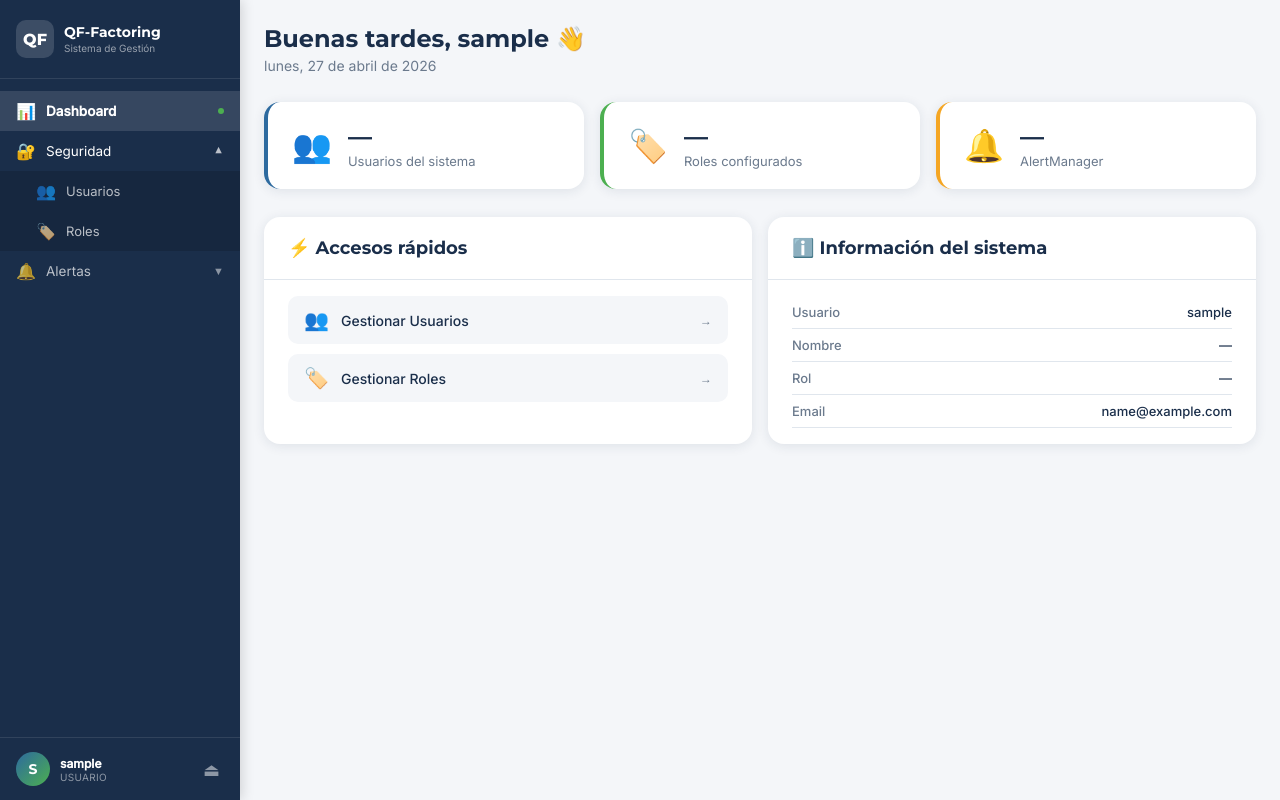
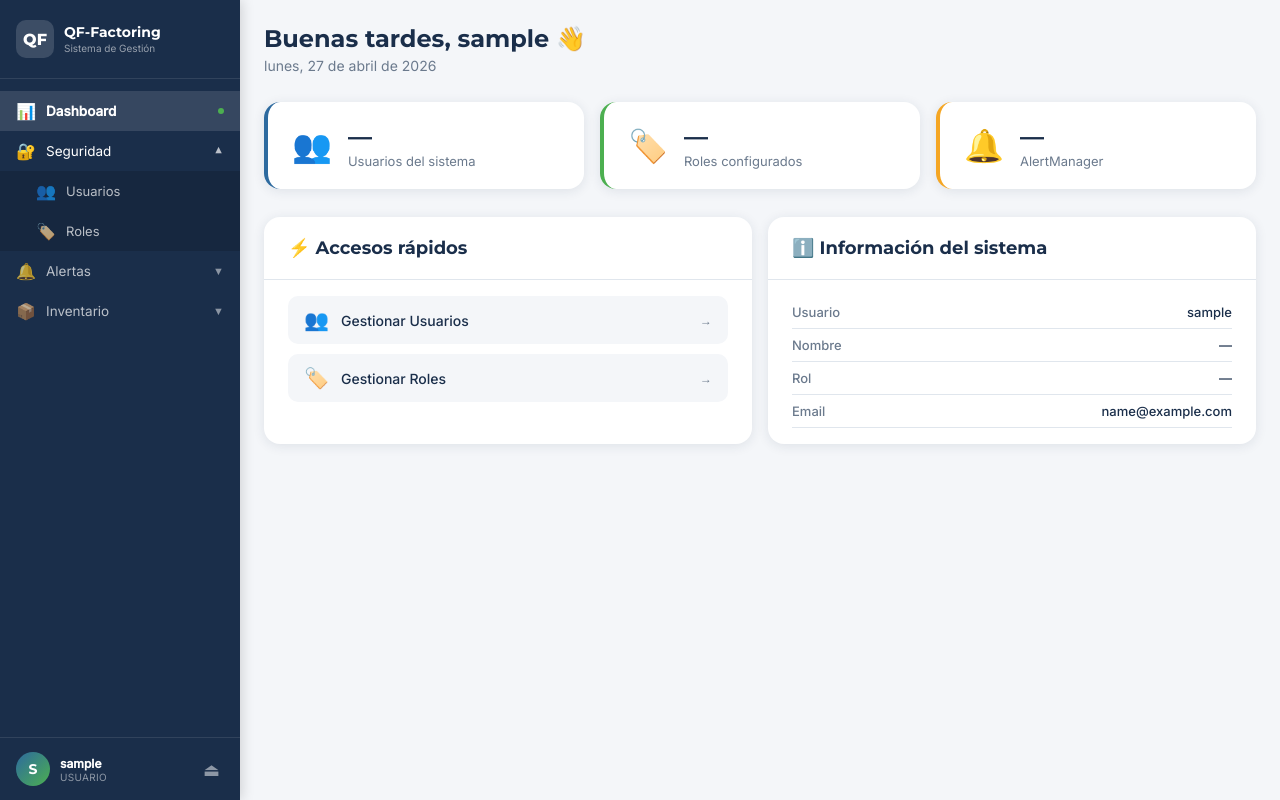
Before and after one commit to JeanSiul/Qf-Factoring, a React (Vite) app: page /dashboard in a window 1280 px wide. Built offline with nearby package versions, Linux system fonts and the light colour scheme; sample sign-in values are in the browser's storage.

Commit message:
Add files via upload

```diff
--- a/src/components/Sidebar.jsx
+++ b/src/components/Sidebar.jsx
@@ -22,85 +22,55 @@ const menuItems = [
       { icon: '📬', label: 'Cola de envíos', path: '/alertas/cola' },
     ]
   },
+  {
+    icon: '📦', label: 'Inventario', path: null,
+    children: [
+      { icon: '📊', label: 'Dashboard', path: '/inventario/dashboard' },
+      { icon: '🗂️', label: 'Grupos y Atributos', path: '/inventario/grupos' },
+      { icon: '📦', label: 'Items', path: '/inventario/items' },
+      { icon: '👤', label: 'Asignaciones', path: '/inventario/asignaciones' },
+    ]
+  },
 ]
 
 const Sidebar = ({ mobileOpen, onClose }) => {
   const { user, logout } = useAuth()
   const navigate = useNavigate()
   const location = useLocation()
-  const [expanded, setExpanded] = useState({ '🔐': true, '🔔': false })
+  const [expanded, setExpanded] = useState({ '🔐': true, '🔔': false, '📦': false })
 
-  const handleNav = (path) => {
-    navigate(path)
-    if (onClose) onClose()
-  }
-
-  const toggleMenu = (icon) => {
-    setExpanded(prev => ({ ...prev, [icon]: !prev[icon] }))
-  }
-
+  const handleNav = (path) => { navigate(path); if (onClose) onClose() }
+  const toggleMenu = (icon) => setExpanded(prev => ({ ...prev, [icon]: !prev[icon] }))
   const isActive = (path) => location.pathname === path
   const isGroupActive = (children) => children?.some(c => location.pathname === c.path)
 
   return (
     <>
-      {/* Mobile overlay */}
-      {mobileOpen && (
-        <div onClick={onClose} style={{
-          position: 'fixed', inset: 0, background: 'rgba(0,0,0,0.5)', zIndex: 99,
-        }} />
-      )}
-
-      <aside style={{
-        ...styles.sidebar,
-        transform: mobileOpen ? 'translateX(0)' : undefined,
-      }}>
-        {/* Logo */}
+      {mobileOpen && <div onClick={onClose} style={{ position: 'fixed', inset: 0, background: 'rgba(0,0,0,0.5)', zIndex: 99 }} />}
+      <aside style={{ ...styles.sidebar, transform: mobileOpen ? 'translateX(0)' : undefined }}>
         <div style={styles.logoArea}>
           <div style={{ display: 'flex', alignItems: 'center', gap: 10 }}>
-            <div style={styles.logoIcon}>
-              <span style={{ fontFamily: 'Montserrat', fontWeight: 800, fontSize: 16, color: 'white' }}>QF</span>
-            </div>
+            <div style={styles.logoIcon}><span style={{ fontFamily: 'Montserrat', fontWeight: 800, fontSize: 16, color: 'white' }}>QF</span></div>
             <div>
               <div style={styles.logoText}>QF-Factoring</div>
               <div style={styles.logoSub}>Sistema de Gestión</div>
             </div>
           </div>
         </div>
-
-        {/* Nav */}
         <nav style={styles.nav}>
           {menuItems.map(item => (
             <div key={item.icon}>
               {item.children ? (
                 <>
-                  <button
-                    onClick={() => toggleMenu(item.icon)}
-                    style={{
-                      ...styles.navItem,
-                      ...(expanded[item.icon] || isGroupActive(item.children) ? styles.navItemExpanded : {})
-                    }}
-                  >
+                  <button onClick={() => toggleMenu(item.icon)} style={{ ...styles.navItem, ...(expanded[item.icon] || isGroupActive(item.children) ? styles.navItemExpanded : {}) }}>
                     <span style={styles.navIcon}>{item.icon}</span>
                     <span style={styles.navLabel}>{item.label}</span>
-                    <span style={{
-                      marginLeft: 'auto', fontSize: 11, opacity: 0.7,
-                      transition: 'transform 0.2s',
-                      transform: expanded[item.icon] ? 'rotate(180deg)' : 'rotate(0)'
-                    }}>▼</span>
+                    <span style={{ marginLeft: 'auto', fontSize: 11, opacity: 0.7, transition: 'transform 0.2s', transform: expanded[item.icon] ? 'rotate(180deg)' : 'rotate(0)' }}>▼</span>
                   </button>
                   {expanded[item.icon] && (
                     <div style={styles.subMenu}>
                       {item.children.map(child => (
-                        <button
-                          key={child.path}
-                          onClick={() => handleNav(child.path)}
-                          style={{
-                            ...styles.navItem,
-                            ...styles.subItem,
-                            ...(isActive(child.path) ? styles.navItemActive : {})
-                          }}
-                        >
+                        <button key={child.path} onClick={() => handleNav(child.path)} style={{ ...styles.navItem, ...styles.subItem, ...(isActive(child.path) ? styles.navItemActive : {}) }}>
                           <span style={styles.navIcon}>{child.icon}</span>
                           <span style={styles.navLabel}>{child.label}</span>
                           {isActive(child.path) && <span style={styles.activeDot} />}
@@ -110,13 +80,7 @@ const Sidebar = ({ mobileOpen, onClose }) => {
                   )}
                 </>
               ) : (
-                <button
-                  onClick={() => handleNav(item.path)}
-                  style={{
-                    ...styles.navItem,
-                    ...(isActive(item.path) ? styles.navItemActive : {})
-                  }}
-                >
+                <button onClick={() => handleNav(item.path)} style={{ ...styles.navItem, ...(isActive(item.path) ? styles.navItemActive : {}) }}>
                   <span style={styles.navIcon}>{item.icon}</span>
                   <span style={styles.navLabel}>{item.label}</span>
                   {isActive(item.path) && <span style={styles.activeDot} />}
@@ -125,12 +89,8 @@ const Sidebar = ({ mobileOpen, onClose }) => {
             </div>
           ))}
         </nav>
-
-        {/* User info */}
         <div style={styles.userArea}>
-          <div style={styles.userAvatar}>
-            {user?.nombres?.charAt(0) || user?.username?.charAt(0) || 'U'}
-          </div>
+          <div style={styles.userAvatar}>{user?.nombres?.charAt(0) || user?.username?.charAt(0) || 'U'}</div>
           <div style={{ flex: 1, minWidth: 0 }}>
             <div style={styles.userName}>{user?.nombres || user?.username}</div>
             <div style={styles.userRole}>{user?.roles?.[0] || 'Usuario'}</div>
@@ -143,83 +103,25 @@ const Sidebar = ({ mobileOpen, onClose }) => {
 }
 
 const styles = {
-  sidebar: {
-    width: 'var(--sidebar-width)',
-    background: 'var(--qf-navy)',
-    display: 'flex',
-    flexDirection: 'column',
-    height: '100vh',
-    position: 'fixed',
-    left: 0, top: 0,
-    zIndex: 100,
-    boxShadow: '2px 0 12px rgba(0,0,0,0.15)',
-  },
-  logoArea: {
-    padding: '20px 16px',
-    borderBottom: '1px solid rgba(255,255,255,0.1)',
-  },
-  logoIcon: {
-    width: 38, height: 38,
-    background: 'rgba(255,255,255,0.15)',
-    borderRadius: 10,
-    display: 'flex', alignItems: 'center', justifyContent: 'center',
-    flexShrink: 0,
-  },
-  logoText: {
-    fontFamily: 'Montserrat', fontWeight: 700, fontSize: 14,
-    color: 'white', lineHeight: 1.2,
-  },
-  logoSub: {
-    fontSize: 10, color: 'rgba(255,255,255,0.55)', marginTop: 1,
-  },
-  nav: {
-    flex: 1, padding: '12px 0', overflowY: 'auto',
-  },
-  navItem: {
-    width: '100%', display: 'flex', alignItems: 'center', gap: 10,
-    padding: '10px 16px', background: 'none', border: 'none',
-    color: 'rgba(255,255,255,0.7)', fontSize: 13.5,
-    fontFamily: 'Inter', fontWeight: 400,
-    cursor: 'pointer', transition: 'all 0.15s',
-    textAlign: 'left', position: 'relative',
-  },
-  navItemActive: {
-    background: 'rgba(255,255,255,0.12)', color: 'white', fontWeight: 600,
-  },
+  sidebar: { width: 'var(--sidebar-width)', background: 'var(--qf-navy)', display: 'flex', flexDirection: 'column', height: '100vh', position: 'fixed', left: 0, top: 0, zIndex: 100, boxShadow: '2px 0 12px rgba(0,0,0,0.15)' },
+  logoArea: { padding: '20px 16px', borderBottom: '1px solid rgba(255,255,255,0.1)' },
+  logoIcon: { width: 38, height: 38, background: 'rgba(255,255,255,0.15)', borderRadius: 10, display: 'flex', alignItems: 'center', justifyContent: 'center', flexShrink: 0 },
+  logoText: { fontFamily: 'Montserrat', fontWeight: 700, fontSize: 14, color: 'white', lineHeight: 1.2 },
+  logoSub: { fontSize: 10, color: 'rgba(255,255,255,0.55)', marginTop: 1 },
+  nav: { flex: 1, padding: '12px 0', overflowY: 'auto' },
+  navItem: { width: '100%', display: 'flex', alignItems: 'center', gap: 10, padding: '10px 16px', background: 'none', border: 'none', color: 'rgba(255,255,255,0.7)', fontSize: 13.5, fontFamily: 'Inter', fontWeight: 400, cursor: 'pointer', transition: 'all 0.15s', textAlign: 'left', position: 'relative' },
+  navItemActive: { background: 'rgba(255,255,255,0.12)', color: 'white', fontWeight: 600 },
   navItemExpanded: { color: 'white' },
   subMenu: { background: 'rgba(0,0,0,0.15)' },
   subItem: { paddingLeft: 36, fontSize: 13 },
   navIcon: { fontSize: 16, width: 20, textAlign: 'center', flexShrink: 0 },
   navLabel: { flex: 1 },
-  activeDot: {
-    width: 6, height: 6, borderRadius: '50%',
-    background: '#4CAF50', flexShrink: 0,
-  },
-  userArea: {
-    padding: '14px 16px',
-    borderTop: '1px solid rgba(255,255,255,0.1)',
-    display: 'flex', alignItems: 'center', gap: 10,
-  },
-  userAvatar: {
-    width: 34, height: 34, borderRadius: '50%',
-    background: 'linear-gradient(135deg, #2D6A9F, #4CAF50)',
-    display: 'flex', alignItems: 'center', justifyContent: 'center',
-    color: 'white', fontWeight: 700, fontSize: 14,
-    fontFamily: 'Montserrat', flexShrink: 0, textTransform: 'uppercase',
-  },
-  userName: {
-    fontSize: 12, color: 'white', fontWeight: 600,
-    whiteSpace: 'nowrap', overflow: 'hidden', textOverflow: 'ellipsis',
-  },
-  userRole: {
-    fontSize: 10, color: 'rgba(255,255,255,0.5)',
-    textTransform: 'uppercase', letterSpacing: 0.3,
-  },
-  logoutBtn: {
-    background: 'none', border: 'none',
-    color: 'rgba(255,255,255,0.5)', fontSize: 18,
-    cursor: 'pointer', padding: 4, flexShrink: 0, transition: 'color 0.15s',
-  },
+  activeDot: { width: 6, height: 6, borderRadius: '50%', background: '#4CAF50', flexShrink: 0 },
+  userArea: { padding: '14px 16px', borderTop: '1px solid rgba(255,255,255,0.1)', display: 'flex', alignItems: 'center', gap: 10 },
+  userAvatar: { width: 34, height: 34, borderRadius: '50%', background: 'linear-gradient(135deg, #2D6A9F, #4CAF50)', display: 'flex', alignItems: 'center', justifyContent: 'center', color: 'white', fontWeight: 700, fontSize: 14, fontFamily: 'Montserrat', flexShrink: 0, textTransform: 'uppercase' },
+  userName: { fontSize: 12, color: 'white', fontWeight: 600, whiteSpace: 'nowrap', overflow: 'hidden', textOverflow: 'ellipsis' },
+  userRole: { fontSize: 10, color: 'rgba(255,255,255,0.5)', textTransform: 'uppercase', letterSpacing: 0.3 },
+  logoutBtn: { background: 'none', border: 'none', color: 'rgba(255,255,255,0.5)', fontSize: 18, cursor: 'pointer', padding: 4, flexShrink: 0, transition: 'color 0.15s' },
 }
 
 export default Sidebar
```
